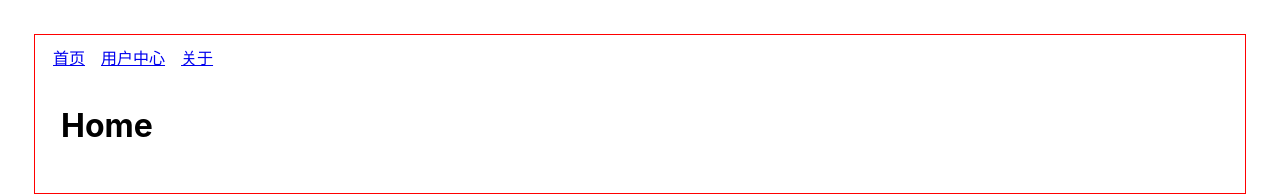
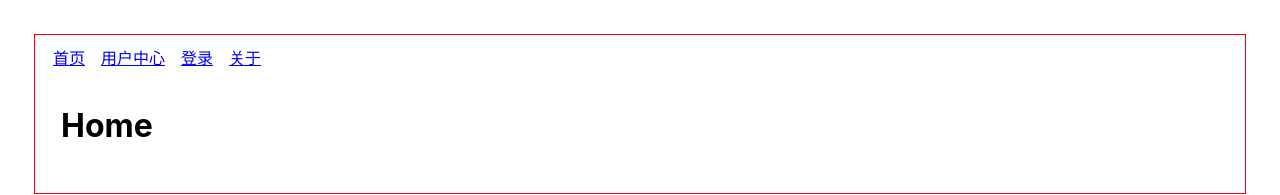
Before and after one commit to yangjiaxin1995/async-solution, a React (Create React App) app: page / in a window 1280 px wide. Shown: the top 195 px of the page. Built offline with nearby package versions, Linux system fonts and the light colour scheme.

Commit message:
feat: 测试saga

```diff
--- a/src/App.js
+++ b/src/App.js
@@ -39,7 +39,7 @@ function Layout(props) {
     <div className="border">
       <Link to="/">首页</Link>
       <Link to="/user">用户中心</Link>
-      {/* <Link to="/login">登录</Link> */}
+      <Link to="/login">登录</Link>
       <Link to="/about">关于</Link>
 
       <Outlet />
```
